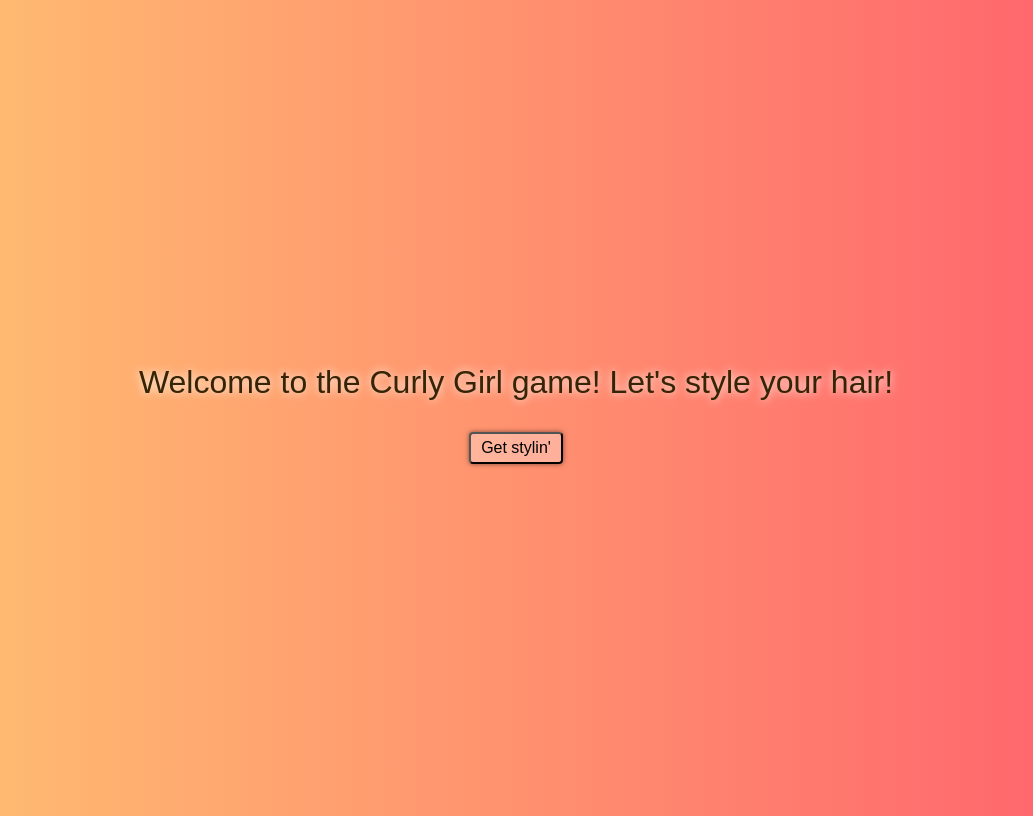
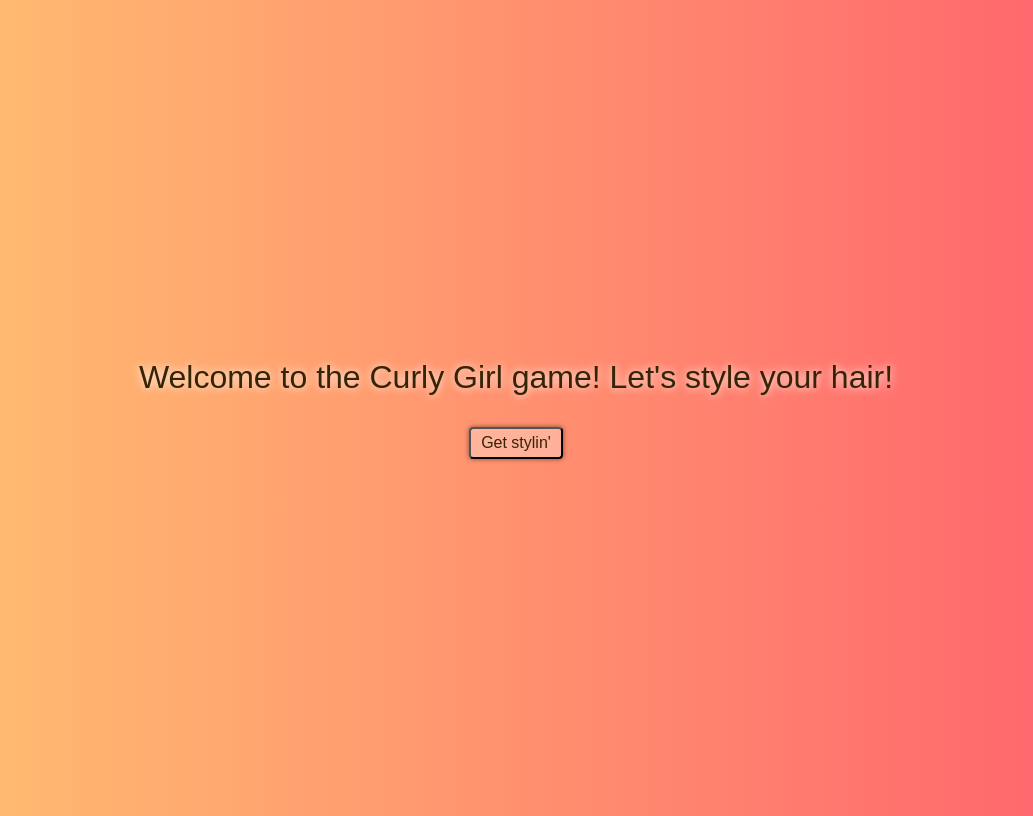
Before and after one commit to chelseaRickman/chelseaRickman.github.io, a plain HTML site: page projects/curly-girl/index.html in a window 1280 px wide. Shown: the whole page, without its empty margins (124-1157 px from the left). Drawn offline with Linux system fonts and the light colour scheme.

Commit message:
Finishing touches

```diff
--- a/projects/curly-girl/styles/main.css
+++ b/projects/curly-girl/styles/main.css
@@ -24,18 +24,18 @@ h1 {
 
 button {
     background: rgba(255,255,255, .3);
-    color: black;
+    color: #352405;
     padding: 5px 10px 5px 10px;
     border-radius: 4px;
     box-shadow: 0 0 5px rgba(0, 0, 0, .5);
-    margin: 10px 10px 10px 10px;
+    margin: 10px 10px 20px 10px;
     transition: .5s ease;
     font-size: 1em;
     cursor: pointer;
 }
 
 button:hover {
-    background: rgba(255,255,255, 1);
+    background: #FFC371;
 }
 
 @keyframes ErrorMessageIn {
@@ -51,4 +51,6 @@ button:hover {
     animation-name: ErrorMessageIn;
     animation-duration: .5s;
     text-align: center;
+    font-size: 1.5em;
+    color: #352405;
 }
```
